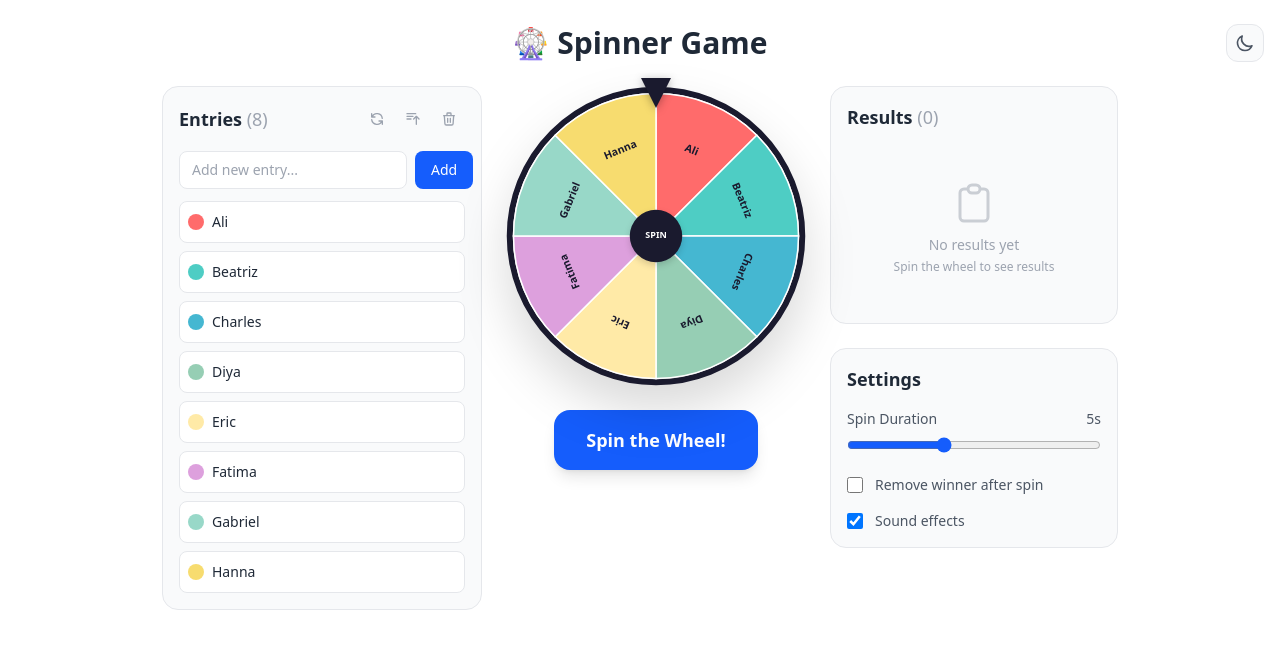
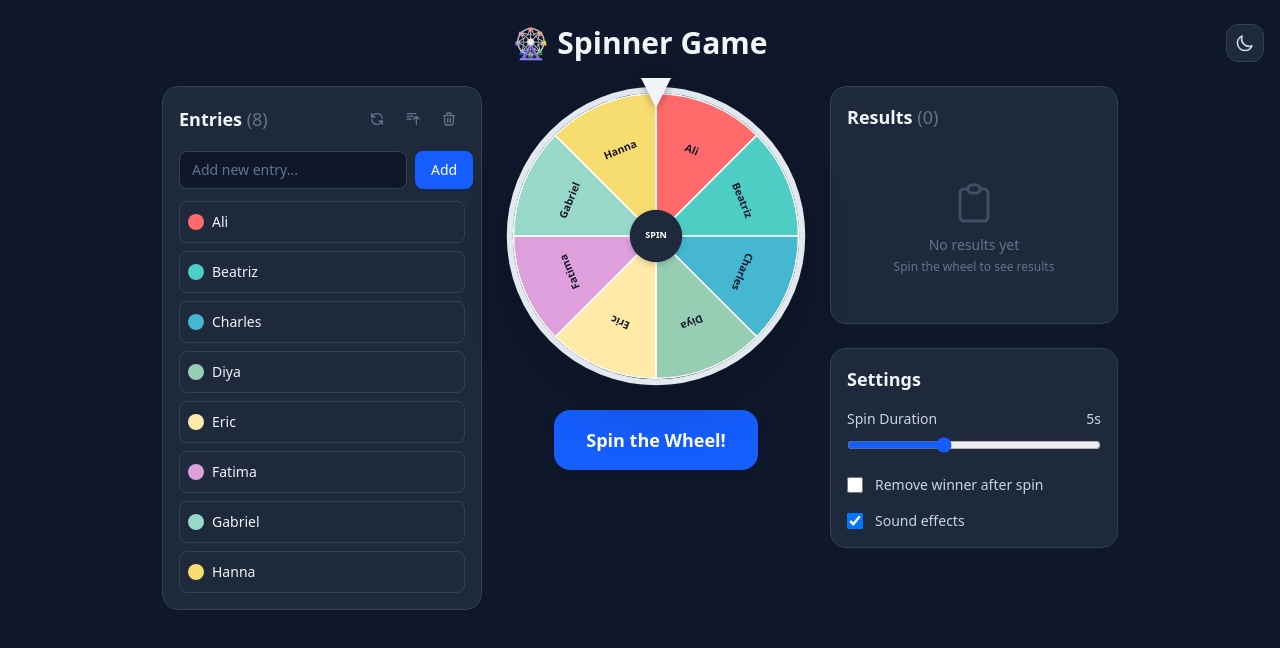
Before and after one commit to mustafa-salah-1/spinner-game, a React (Vite) app: page / in a window 1280 px wide. Shown: the top 648 px of the page. Built offline with nearby package versions, Linux system fonts and the light colour scheme.

Commit message:
Update styles in index.css to enhance dark mode support and remove unused variables

```diff
--- a/package.json
+++ b/package.json
@@ -11,6 +11,8 @@
   },
   "dependencies": {
     "@tailwindcss/vite": "^4.1.18",
+    "@tsparticles/react": "^3.0.0",
+    "@tsparticles/slim": "^3.9.1",
     "react": "^19.2.0",
     "react-dom": "^19.2.0",
     "react-hook-form": "^7.69.0",
--- a/src/index.css
+++ b/src/index.css
@@ -1,21 +1,6 @@
 @import "tailwindcss";
 
 :root {
-  --bg-primary: #ffffff;
-  --bg-secondary: #f9fafb;
-  --bg-tertiary: #f3f4f6;
-  --text-primary: #1f2937;
-  --text-secondary: #4b5563;
-  --text-muted: #9ca3af;
-  --border-color: #e5e7eb;
-  --border-hover: #d1d5db;
-  --card-bg: #ffffff;
-  --wheel-border: #1a1a2e;
-  --wheel-center: #1a1a2e;
-  --pointer-color: #1a1a2e;
-}
-
-.dark {
   --bg-primary: #0f172a;
   --bg-secondary: #1e293b;
   --bg-tertiary: #334155;
```
Also changed, not shown: 1 other file (tests, documents, lock files or other folders).
